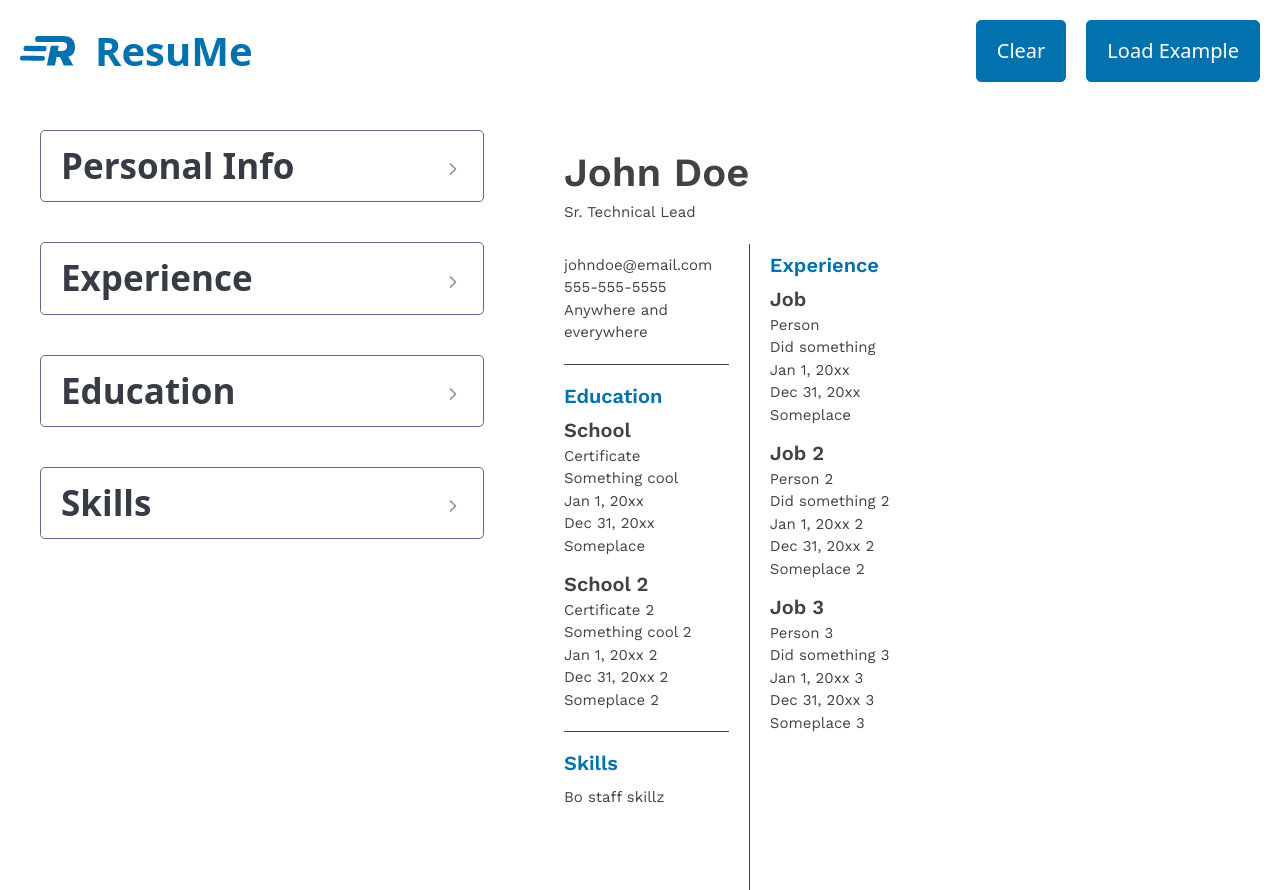
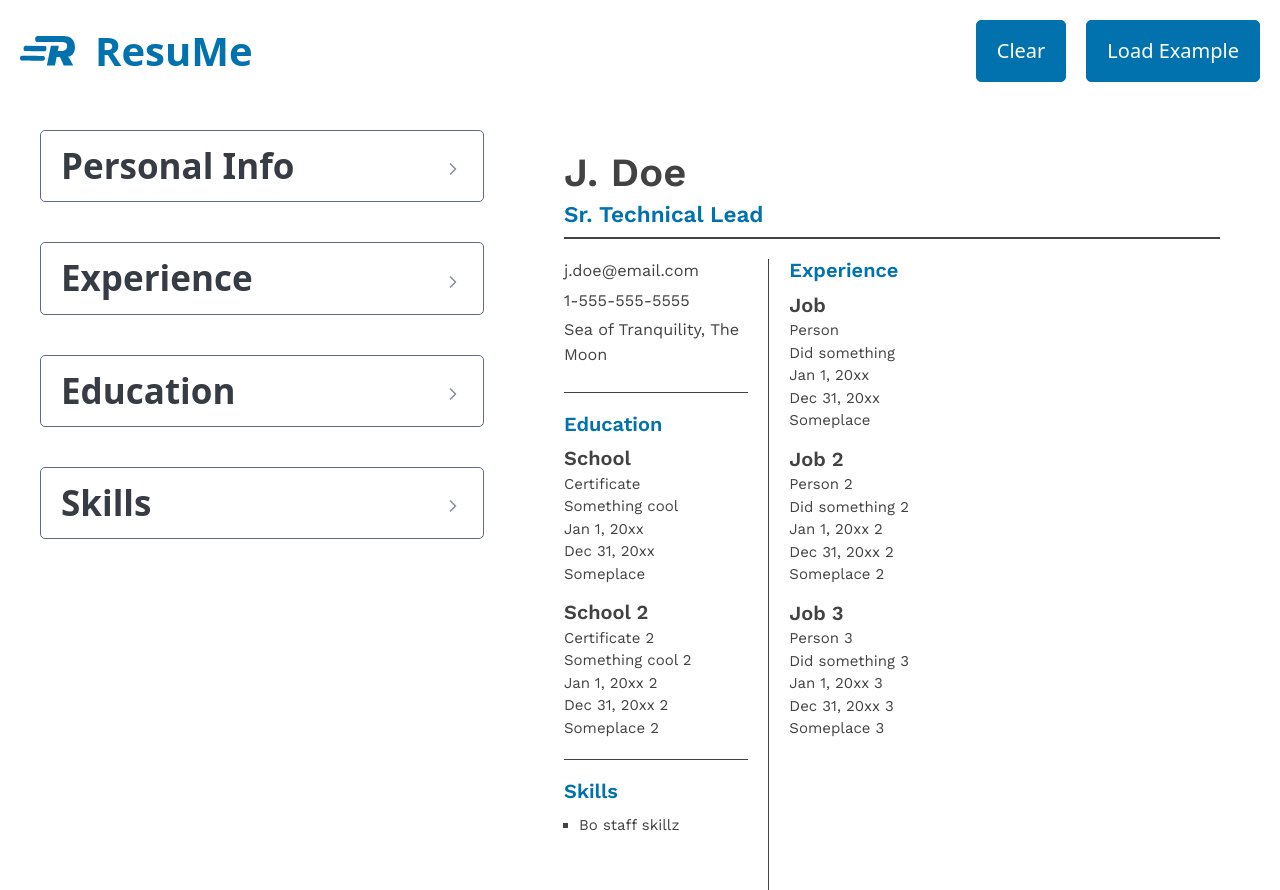
Before and after one commit to JacobGiordano/top-cv-app, a React (Vite) app: page / in a window 1280 px wide. Built offline with nearby package versions, Linux system fonts and the light colour scheme.

Commit message:
Additional preview styling & general layout styling

```diff
--- a/src/assets/sample-data.js
+++ b/src/assets/sample-data.js
@@ -4,11 +4,11 @@ const sampleData = {
   personal: [
     {
       id: uuidv4(),
-      name: "John Doe",
+      name: "J. Doe",
       title: "Sr. Technical Lead",
-      email: "johndoe@email.com",
-      phone: "555-555-5555",
-      location: "Anywhere and everywhere",
+      email: "j.doe@email.com",
+      phone: "1-555-555-5555",
+      location: "Sea of Tranquility, The Moon",
     }
   ],
   experience: [
--- a/src/components/Preview/Preview.jsx
+++ b/src/components/Preview/Preview.jsx
@@ -11,7 +11,7 @@ function Preview({ appData }) {
     <div className='preview-wrapper grid'>
       <div className="container preview-header">
         <h2>{personal.name}</h2>
-        <div className="something-else">{personal.title}</div>
+        <h3 className="personal-title">{personal.title}</h3>
       </div>
       <div className='container column-left'>
         <div className='section personal-info-section'>
@@ -38,13 +38,15 @@ function Preview({ appData }) {
         </div>
         <div className='section skills-section'>
           <h3>Skills</h3>
+          <ul className="skills-list">
           {skills.map((skillObj) => {
             return (
-              <div className="card skill" key={uuidv4()}>
-                <div>{skillObj.skill}</div>
-              </div>
+              <li className="card skill" key={uuidv4()}>
+                <span>{skillObj.skill}</span>
+              </li>
             );
           })}
+          </ul>
         </div>
       </div>
       <div className='container column-right'>
--- a/src/styles/Column.css
+++ b/src/styles/Column.css
@@ -3,6 +3,7 @@
   position: relative;
   flex-direction: column;
   width: 100%;
+  height: 100%;
   gap: 1rem;
   overflow: auto;
 }
@@ -28,3 +29,7 @@
   grid-area: column-right;
   padding: 1rem 1rem;
 }
+
+.main > .column-right {
+  position: absolute;
+}
--- a/src/styles/Preview.css
+++ b/src/styles/Preview.css
@@ -1,9 +1,9 @@
 .preview-wrapper {
   background: #ffffff;
   padding: 1rem 1rem 2.5rem 1rem;
-  width: calc(2550px / 4);
-  height: calc(3300px / 4);
-  aspect-ratio: 1 / 1.3;
+  min-width: calc(2550px / 4);
+  min-height: calc(3300px / 4);
+  /* aspect-ratio: 1 / 1.3; */
   column-gap: 1rem;
   grid-template-rows: max-content;
   grid-template-areas:
@@ -46,17 +46,18 @@
   margin-bottom: 0.125rem;
 }
 
-.preview-wrapper .container {
-  overflow: hidden;
+.preview-header h3.personal-title {
+  font-size: 1.125rem;
 }
 
 .preview-wrapper .preview-header {
   grid-area: preview-header;
+  border-bottom: 2px solid ;
 }
 
 .preview-wrapper .container.column-left,
 .preview-wrapper .container.column-right {
-  padding: .5rem 0;
+  padding: 0;
 }
 
 .preview-wrapper .container.column-left {
@@ -79,6 +80,15 @@
   border: none;
 }
 
+.preview-wrapper .personal-info-section .personal-info * {
+  font-size: .8125rem;
+  margin-bottom: .25rem;
+}
+
+.preview-wrapper .skills-list {
+  padding-left: .75rem;
+}
+
 .preview-wrapper .card {
   margin-bottom: .75rem;
 }
--- a/src/styles/global.css
+++ b/src/styles/global.css
@@ -1,3 +1,7 @@
+body {
+  height: 100vh;
+}
+
 summary > h2 {
   margin-bottom: 0;
 }
```
